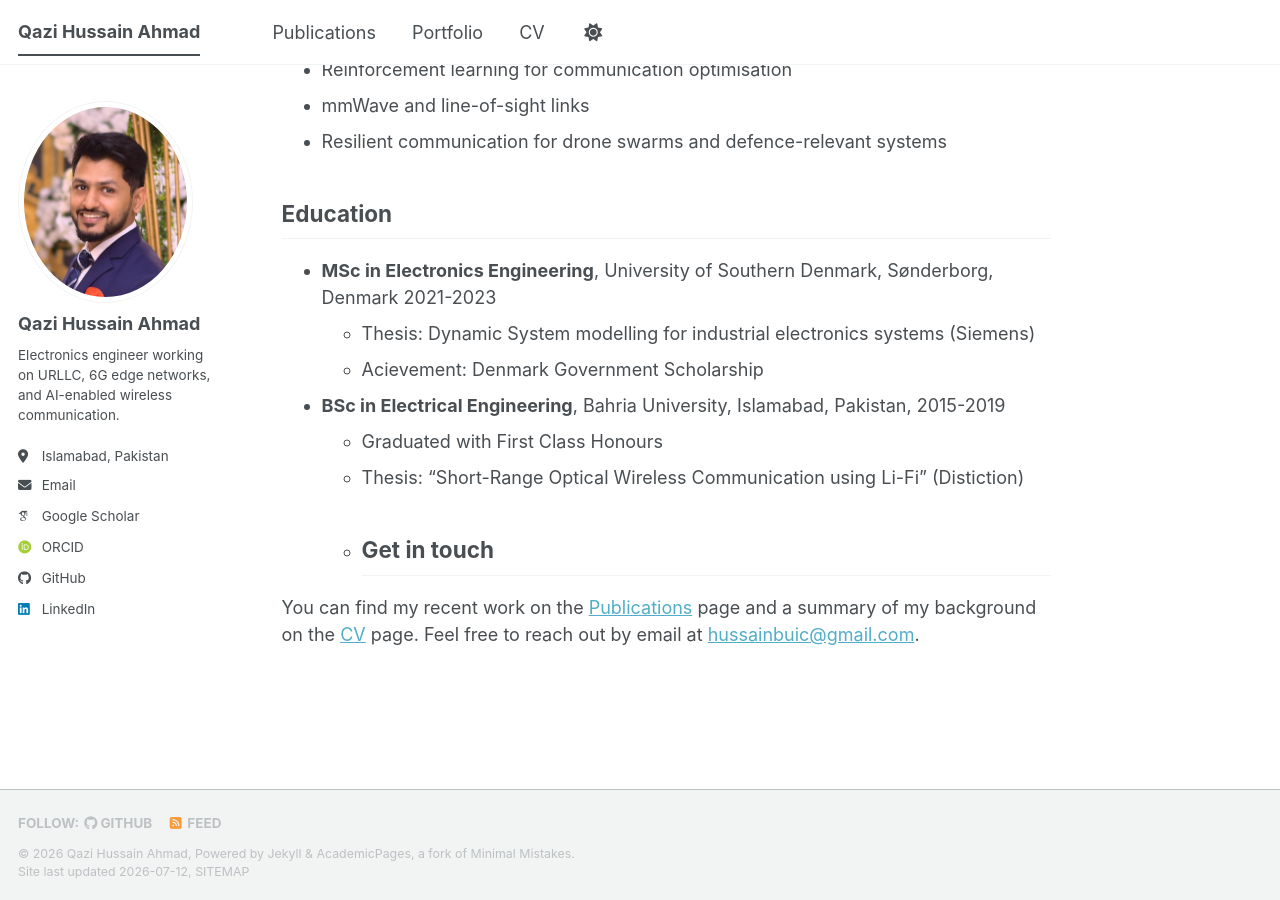
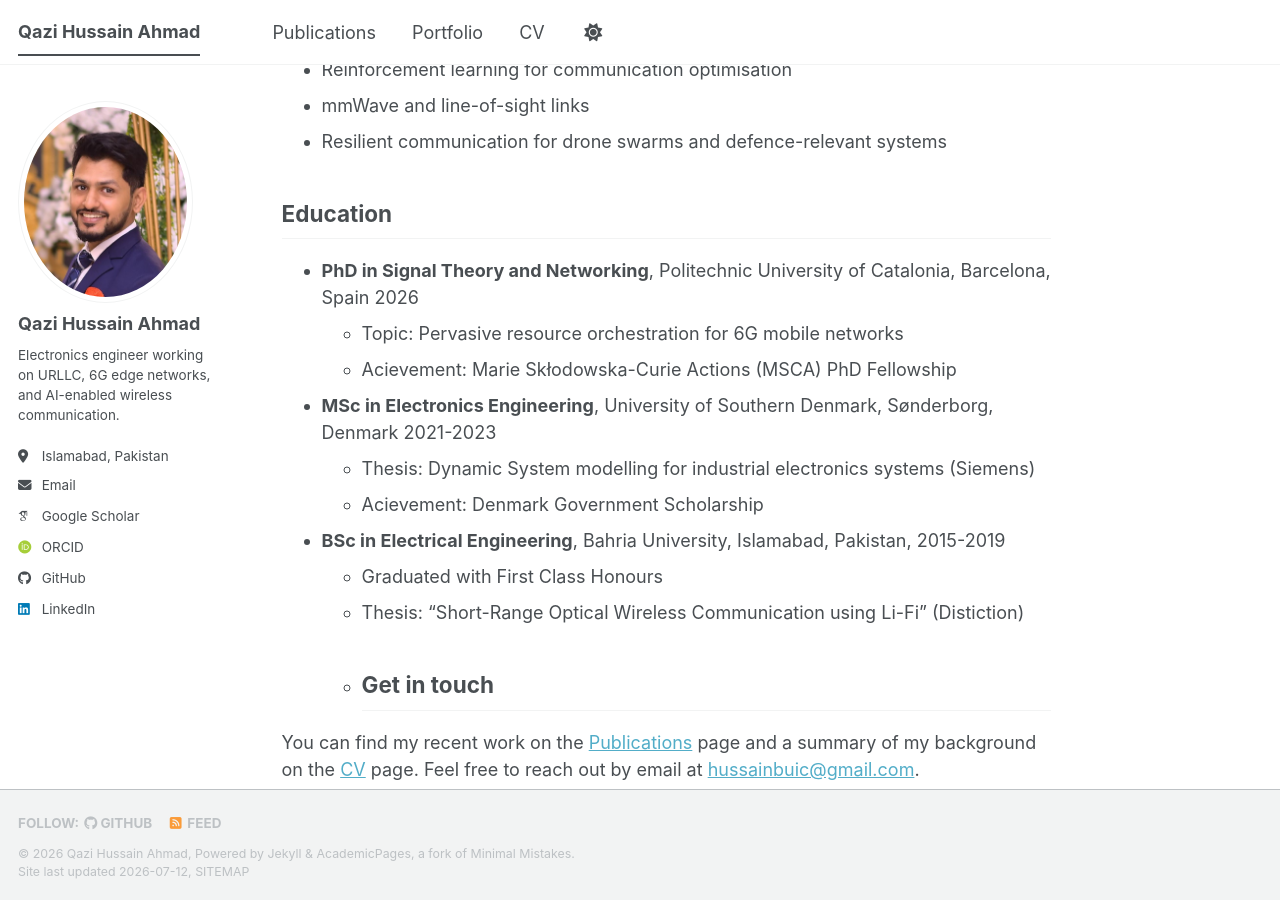
Before and after one commit to hussain1549/hussain1549.github.io, a Jekyll site: the page built from _pages/about.md, in a window 1280 px wide and 900 px high, scrolled down 749 px. Built offline with Jekyll 4.4.1, drawn with Linux system fonts in a browser that asks for light colours; some web fonts are replaced; a script bundle is joined from its source files by our own code; library files that are not in the unit come from our copies.

Commit message:
Update about.md

```diff
--- a/_pages/about.md
+++ b/_pages/about.md
@@ -24,6 +24,10 @@ Alongside the research side, I have hands-on industry experience in embedded sys
 
 ## Education
 
+- **PhD in Signal Theory and Networking**, Politechnic University of Catalonia, Barcelona, Spain 2026
+  - Topic: Pervasive resource orchestration for 6G mobile networks
+  - Acievement: Marie Skłodowska-Curie Actions (MSCA) PhD Fellowship
+
 - **MSc in Electronics Engineering**, University of Southern Denmark, Sønderborg, Denmark 2021-2023
   - Thesis: Dynamic System modelling for industrial electronics systems (Siemens)
   - Acievement: Denmark Government Scholarship
```
